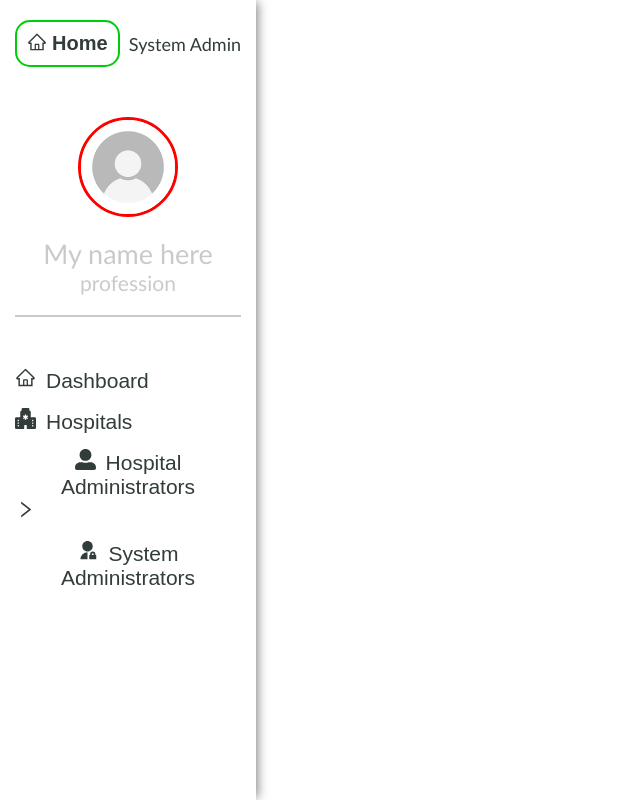
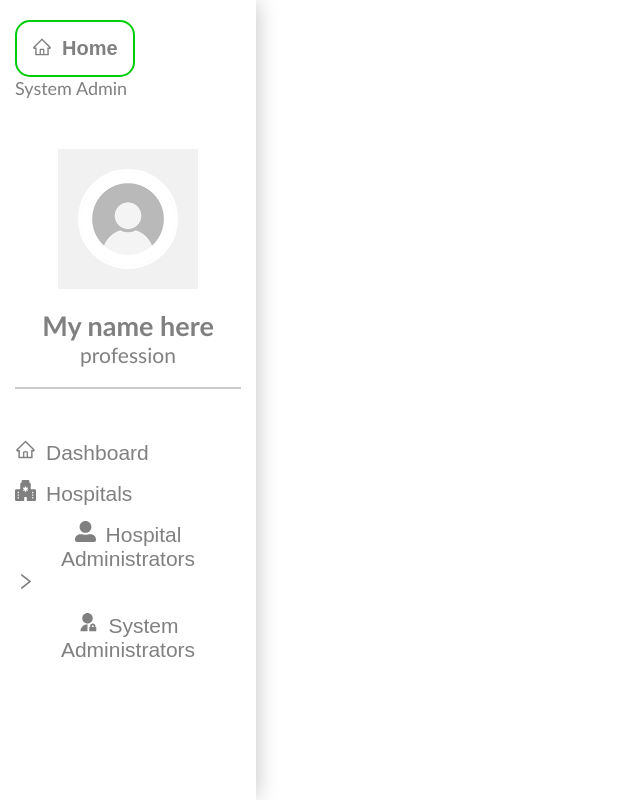
Before and after one commit to nelsonludo/hospitalApp, a React (Create React App) app: page /system_admin in a window 1280 px wide. Shown: the whole page, without its empty margins (0-640 px from the left). Built offline with nearby package versions, Linux system fonts and the light colour scheme.

Commit message:
Done with the first version

```diff
--- a/src/components/AllHospitalAdmins.js
+++ b/src/components/AllHospitalAdmins.js
@@ -63,7 +63,7 @@ const AllHospitalAdmins = () => {
           <tbody>
             <tr>
               <td>
-                <img src='/images/profile.jpg' className='profile' alt='' />
+                <img src='/images/bg-home.jpg' className='profile' alt='' />
               </td>
               <td>Diallo Abdourahman</td>
               <td>dialliabdourahman78@gmail.com</td>
@@ -77,7 +77,7 @@ const AllHospitalAdmins = () => {
             </tr>
             <tr>
               <td>
-                <img src='/images/profile.jpg' className='profile' alt='' />
+                <img src='/images/bg-home.jpg' className='profile' alt='' />
               </td>
               <td>Diallo Abdourahman</td>
               <td>dialliabdourahman78@gmail.com</td>
@@ -91,7 +91,7 @@ const AllHospitalAdmins = () => {
             </tr>
             <tr>
               <td>
-                <img src='/images/profile.jpg' className='profile' alt='' />
+                <img src='/images/bg-home.jpg' className='profile' alt='' />
               </td>
               <td>Diallo Abdourahman</td>
               <td>dialliabdourahman78@gmail.com</td>
@@ -105,7 +105,7 @@ const AllHospitalAdmins = () => {
             </tr>
             <tr>
               <td>
-                <img src='/images/profile.jpg' className='profile' alt='' />
+                <img src='/images/bg-home.jpg' className='profile' alt='' />
               </td>
               <td>Diallo Abdourahman</td>
               <td>dialliabdourahman78@gmail.com</td>
@@ -119,7 +119,7 @@ const AllHospitalAdmins = () => {
             </tr>
             <tr>
               <td>
-                <img src='/images/profile.jpg' className='profile' alt='' />
+                <img src='/images/bg-home.jpg' className='profile' alt='' />
               </td>
               <td>Diallo Abdourahman</td>
               <td>dialliabdourahman78@gmail.com</td>
@@ -133,7 +133,7 @@ const AllHospitalAdmins = () => {
             </tr>
             <tr>
               <td>
-                <img src='/images/profile.jpg' className='profile' alt='' />
+                <img src='/images/bg-home.jpg' className='profile' alt='' />
               </td>
               <td>Diallo Abdourahman</td>
               <td>dialliabdourahman78@gmail.com</td>
@@ -147,7 +147,7 @@ const AllHospitalAdmins = () => {
             </tr>
             <tr>
               <td>
-                <img src='/images/profile.jpg' className='profile' alt='' />
+                <img src='/images/bg-home.jpg' className='profile' alt='' />
               </td>
               <td>Diallo Abdourahman</td>
               <td>dialliabdourahman78@gmail.com</td>
@@ -161,7 +161,7 @@ const AllHospitalAdmins = () => {
             </tr>
             <tr>
               <td>
-                <img src='/images/profile.jpg' className='profile' alt='' />
+                <img src='/images/bg-home.jpg' className='profile' alt='' />
               </td>
               <td>Diallo Abdourahman</td>
               <td>dialliabdourahman78@gmail.com</td>
@@ -175,7 +175,7 @@ const AllHospitalAdmins = () => {
             </tr>
             <tr>
               <td>
-                <img src='/images/profile.jpg' className='profile' alt='' />
+                <img src='/images/bg-home.jpg' className='profile' alt='' />
               </td>
               <td>Diallo Abdourahman</td>
               <td>dialliabdourahman78@gmail.com</td>
@@ -189,7 +189,7 @@ const AllHospitalAdmins = () => {
             </tr>
             <tr>
               <td>
-                <img src='/images/profile.jpg' className='profile' alt='' />
+                <img src='/images/bg-home.jpg' className='profile' alt='' />
               </td>
               <td>Diallo Abdourahman</td>
               <td>dialliabdourahman78@gmail.com</td>
@@ -224,7 +224,10 @@ export default AllHospitalAdmins;
 const Wrapper = styled.section`
   .inside {
     background-color: white;
-    box-shadow: 0px 0px 2px black;
+    box-shadow: 0px 0px 10px var(--grey);
+    width: 90%;
+    margin-left: auto;
+    margin-right: auto;
   }
 
   .page {
@@ -259,9 +262,9 @@ const Wrapper = styled.section`
   }
 
   tbody td {
-    padding: 15px 0;
     border-bottom: 1px solid var(--grey);
     font-size: var(--medium-font-size);
+    padding: 5px 0;
   }
 
   .create-admin {
@@ -290,11 +293,11 @@ const Wrapper = styled.section`
   }
 
   .profile {
-    border: 1px solid red;
     border-radius: 50%;
     object-fit: cover;
-    width: 70px;
-    height: 70px;
+    width: 40px;
+    height: 40px;
+    display: block;
   }
 
   .pagination-container {
--- a/src/components/ProgressBar.js
+++ b/src/components/ProgressBar.js
@@ -14,7 +14,8 @@ const ProgressBar = ({ percentage, color }) => {
     },
     [`& .${linearProgressClasses.bar}`]: {
       borderRadius: 5,
-      backgroundColor: `${color}`,
+      // backgroundColor: `${color}`,
+      backgroundImage: `linear-gradient(to right, ${color}, grey)`,
     },
   }));
 
--- a/src/components/SysAdminDashboardDatum.js
+++ b/src/components/SysAdminDashboardDatum.js
@@ -23,7 +23,7 @@ const Wrapper = styled.article`
   background-color: white;
   padding: 25px 40px;
   border-radius: 10px;
-  box-shadow: 0px 0px 5px var(--black);
+  box-shadow: 0px 0px 15px var(--grey);
 
   .number {
     font-size: 50px;
--- a/src/components/SystemAdminLeft.js
+++ b/src/components/SystemAdminLeft.js
@@ -13,13 +13,15 @@ const SystemAdminLeft = () => {
       <div className='flex'>
         <button className='home' onClick={() => navigate('dashboard')}>
           <div className='flex2'>
-            <AiOutlineHome style={{ marginRight: '5px' }} /> Home
+            <AiOutlineHome style={{ marginRight: '10px' }} /> Home
           </div>
         </button>
-        <p>System Admin</p>
+        <p className='job'>System Admin</p>
       </div>
       <div className='flex2'>
-        <img src='/images/profile.jpg' alt='' className='profile' />
+        <div className='profile-container'>
+          <img src='/images/profile.jpg' alt='' className='profile' />
+        </div>
       </div>
       <div className='additional-info'>
         <h2 className='name'>My name here</h2>
@@ -37,11 +39,10 @@ const SystemAdminLeft = () => {
 export default SystemAdminLeft;
 
 const Wrapper = styled.section`
-  background-color: var(--white);
   padding: 20px 15px;
   color: var(--black);
   font-size: 18px;
-  box-shadow: 4px 0 10px -2px #888;
+  box-shadow: 4px 0 20px -2px var(--grey);
 
   button {
     background-color: transparent;
@@ -49,32 +50,44 @@ const Wrapper = styled.section`
     outline: none;
     color: var(--black);
     font-size: 20px;
+    color: grey;
+  }
+
+  .job {
+    color: grey;
   }
 
   .home {
     border: 2px solid var(--green);
-    padding: 10px;
+    padding: 15px;
     border-radius: 15px;
     font-weight: bold;
+  }
+
+  .profile-container {
+    background-color: var(--whitish);
+    display: flex;
+    justify-content: center;
+    align-items: center;
+    margin-top: 50px;
+    padding: 20px;
   }
 
   .profile {
     width: 100px;
     height: 100px;
     object-fit: contain;
-    border: 3px solid red;
+    border: 3px solid white;
     border-radius: 50%;
-    margin-top: 50px;
   }
 
   .additional-info {
-    color: var(--grey);
+    color: grey;
     text-align: center;
     padding: 20px 0;
     border-bottom: 2px solid var(--grey);
   }
 
-  .additional-info h2,
   .additional-info h3 {
     font-weight: normal;
   }
--- a/src/pages/SystemAdmin.js
+++ b/src/pages/SystemAdmin.js
@@ -1,4 +1,4 @@
-import React, { useState } from 'react';
+import React from 'react';
 import styled from 'styled-components';
 import SystemAdminLeft from '../components/SystemAdminLeft';
 import { Outlet } from 'react-router-dom';
```
